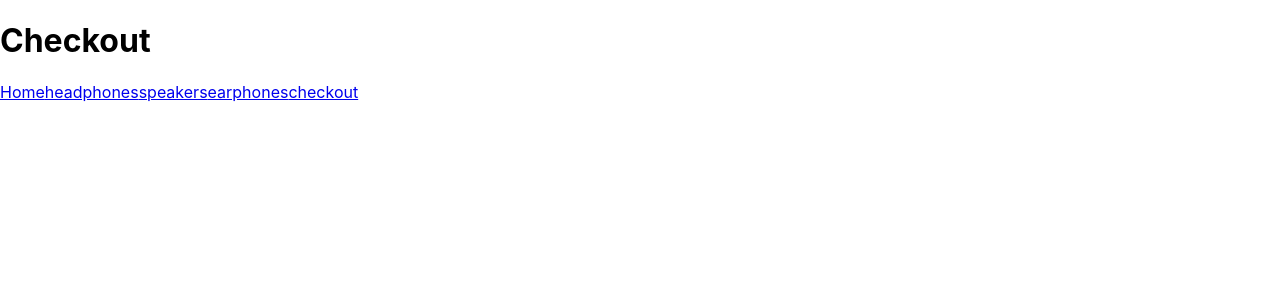
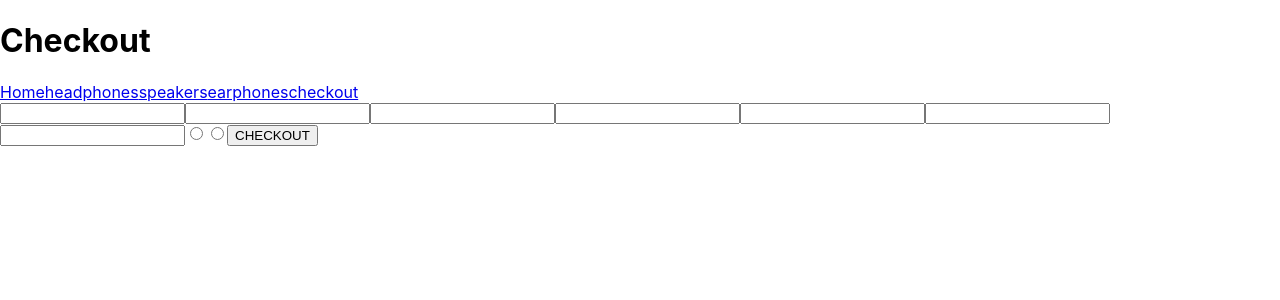
Before and after one commit to ThomasLawlor17/audiophile, a React (Create React App) app: page /checkout in a window 1280 px wide. Shown: the top 300 px of the page. Built offline with nearby package versions, Linux system fonts and the light colour scheme; no server answers; the database is empty.

Commit message:
checkout done

```diff
--- a/src/App.js
+++ b/src/App.js
@@ -7,8 +7,7 @@ import { getAuth, signInAnonymously, onAuthStateChanged} from 'firebase/auth'
 
 
 function App() {
-  const {user, products, fetchCart, addToCart, removeFromCart} = useContext(AppContext)
-
+  const {user, products, fetchCart, addToCart, removeFromCart, checkoutCart} = useContext(AppContext)
 
   return (
     <div className="App">
@@ -18,7 +17,6 @@ function App() {
       <Link to='/speakers'>speakers</Link>
       <Link to='/earphones'>earphones</Link>
       <Link to='/checkout'>checkout</Link>
-      <button onClick={() => fetchCart()}>FETCH CART</button>
       {products && products.map((p, i) => (
         <ul key={p.id}>
                 <button onClick={() => addToCart(user, p.id, 1)} >Add to cart</button>
--- a/src/App.provider.js
+++ b/src/App.provider.js
@@ -1,7 +1,7 @@
 import { createContext, useEffect, useState } from "react";
 import { getAuth, signInAnonymously, onAuthStateChanged} from 'firebase/auth'
 import { db, getCategories, getProducts, getCart } from "./firebase/firebase";
-import {doc, setDoc, addDoc, getDoc, getDocs, collection, query, where} from 'firebase/firestore'
+import {doc, setDoc, addDoc, deleteDoc, getDocs, collection, query, where} from 'firebase/firestore'
 
 
 
@@ -13,10 +13,13 @@ export const AppContext = createContext({
     fetchCart: () => {},
     addToCart: () => {},
     removeFromCart: () => {},
+    checkoutCart: () => {},
     categories: [],
     setCategories: () => {},
     products: [],
     setProducts: () => {},
+    checkedOut: false,
+    setCheckedOut: () => {},
 })
 
 
@@ -25,6 +28,7 @@ const AppProvider = ({children}) => {
     const [cart, setCart] = useState({})
     const [categories, setCategories] = useState([])
     const [products, setProducts] = useState([])
+    const [checkedOut, setCheckedOut] = useState(false)
 
     const fetchProducts = async () => {
         let arr = []
@@ -122,6 +126,34 @@ const AppProvider = ({children}) => {
         })
     }
 
+    const checkoutCart = async (user, pmtType, billing, shipping) => {
+        const cartRef = collection(db, 'carts', user, 'pending')
+        const q = query(cartRef, where('checkedOut', '==', false))
+        const snap = await getDocs(q)
+        snap.forEach(async(snap) => {
+            let paid = ''
+            if (pmtType === '1') {
+                paid = true
+            }
+            if (pmtType === '2') {
+                paid = false
+            }
+            let data = {
+                user: user,
+                products: [...snap.data().products],
+                paid: paid,
+                pmtType: pmtType,
+                billing: billing,
+                shipping: shipping,
+                checkedOut: true,
+            }
+            await setDoc(doc(db, 'carts', user, 'complete', snap.id), data)
+            await deleteDoc(doc(db, 'carts', user, 'pending', snap.id))
+            setCheckedOut(true)
+            setCart([])
+        })
+    }
+
     useEffect(() => {
         const auth = getAuth()
         signInAnonymously(auth).then(() => {
@@ -150,10 +182,13 @@ const AppProvider = ({children}) => {
                 fetchCart,
                 addToCart,
                 removeFromCart,
+                checkoutCart,
                 categories,
                 setCategories,
                 products,
                 setProducts,
+                checkedOut,
+                setCheckedOut,
             }}>
                 {children}
             </AppContext.Provider>
--- a/src/pages/Checkout.jsx
+++ b/src/pages/Checkout.jsx
@@ -1,7 +1,35 @@
-import React from "react";
+import React, { useContext, useState } from "react";
 import { Link } from "react-router-dom";
+import { AppContext } from "../App.provider";
 
 const CheckoutPage = () => {
+	const {user, cart, checkoutCart} = useContext(AppContext)
+
+	const [name, setName] = useState('')
+	const [email, setEmail] = useState('')
+	const [phone, setPhone] = useState()
+	const [address, setAddress] = useState('')
+	const [code, setCode] = useState('')
+	const [city, setCity] = useState('')
+	const [country, setCountry] = useState('')
+	const [pmtType, setPmtType] = useState(0)
+
+	const handleCheckout = e => {
+		e.preventDefault()
+		const billing = {
+			name: name,
+			email: email,
+			phone: phone,
+		}
+		const shipping = {
+			address: address,
+			code: code,
+			city: city,
+			country: country
+		}
+		checkoutCart(user, pmtType, billing, shipping)
+	  }
+
 	return (
 		<div>
             <h1>Checkout</h1>
@@ -10,6 +38,18 @@ const CheckoutPage = () => {
 			<Link to="/speakers">speakers</Link>
 			<Link to="/earphones">earphones</Link>
 			<Link to="/checkout">checkout</Link>
+			<form onSubmit={(e) => handleCheckout(e)}>
+				<input type="text" value={name} onChange={(e) => setName(e.target.value)} />
+				<input type="email" value={email} onChange={(e) => setEmail(e.target.value)} />
+				<input type="tel" value={phone} onChange={(e) => setPhone(e.target.value)} />
+				<input type="text" value={address} onChange={(e) => setAddress(e.target.value)} />
+				<input type="text" value={code} onChange={(e) => setCode(e.target.value)} />
+				<input type="text" value={city} onChange={(e) => setCity(e.target.value)} />
+				<input type="text" value={country} onChange={(e) => setCountry(e.target.value)} />
+				<input type="radio" name="pmtType"  value={1} onChange={e => setPmtType(e.target.value)}/>
+				<input type="radio" name="pmtType" value={2} onChange={e => setPmtType(e.target.value)}/>
+				<button>CHECKOUT</button>
+      	</form>
 		</div>
 	);
 };
```
